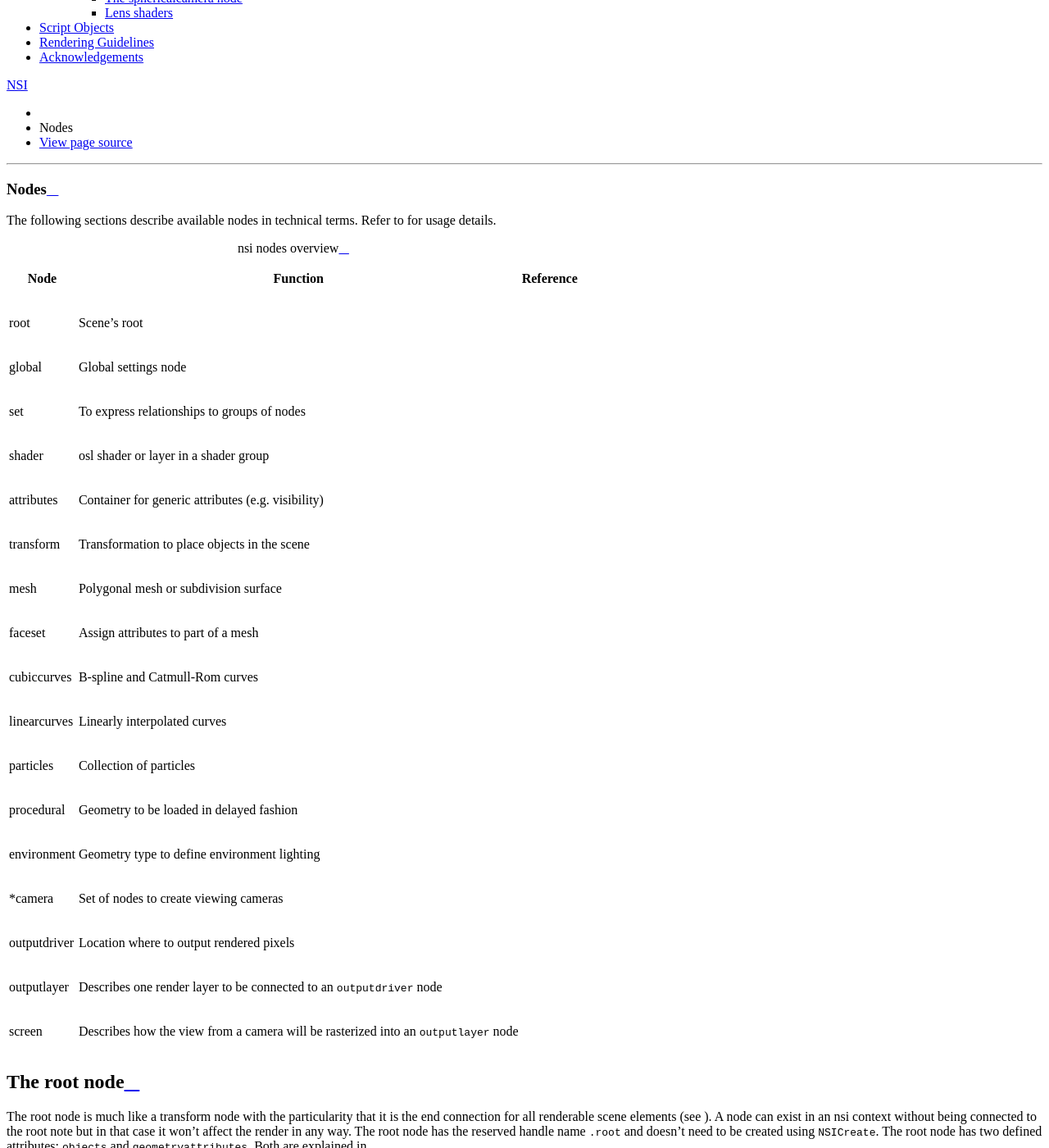
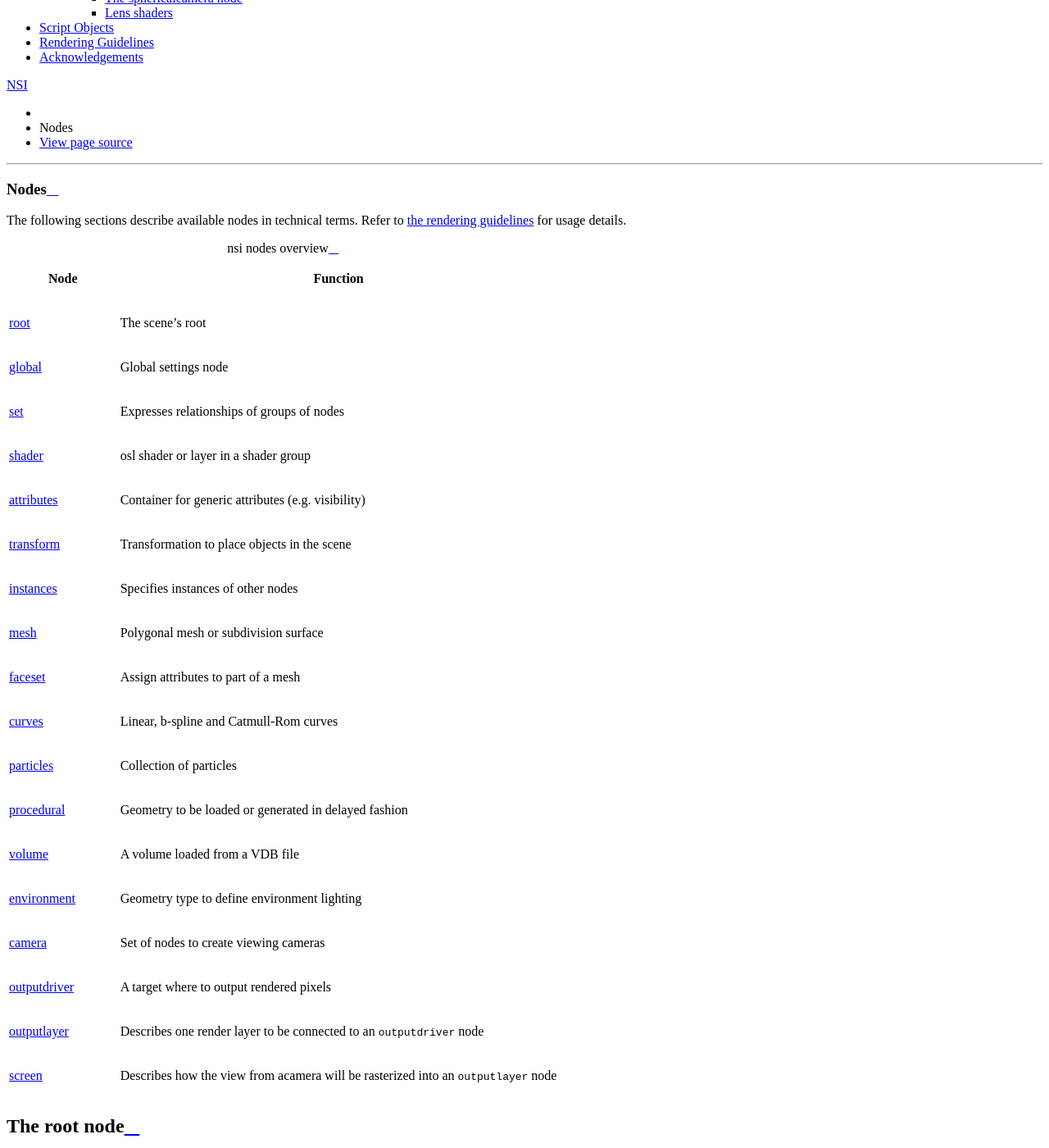
Before and after one commit to virtualritz/nsi-docs, a Sphinx documentation site: the page built from docs/nodes.rst, in a window 1280 px wide and 1400 px high, scrolled down 558 px. Shown: the whole window at 82% size. Built offline with Sphinx 7.4.7 and the Read the Docs theme 2.0.0, drawn with Linux system fonts in a browser that asks for light colours.

Commit message:
Fixed nodes table.

```diff
--- a/docs/guidelines.rst
+++ b/docs/guidelines.rst
@@ -1,3 +1,5 @@
+.. _section:guidelines:
+
 Rendering Guidelines
 ====================
 
--- a/docs/interface.rst
+++ b/docs/interface.rst
@@ -6,8 +6,8 @@ The interface abstraction
 
 The Nodal Scene Interface is built around the concept of nodes. Each
 node has a unique handle to identify it and a type which describes its
-intended function in the scene. Nodes are abstract containers for data
-for which the interpretation depends on the node type. Nodes can also be
+intended function in the scene. Nodes are abstract containers for data.
+The interpretation depends on the node type. Nodes can also be
 connected to each other to express relationships.
 
 Data is stored on nodes as attributes. Each attribute has a name which
@@ -26,7 +26,7 @@ What we refer to as the nsi has two major components:
 
 -  Methods to create nodes, attributes and their connections.
 
--  Node types understood by the renderer. These are described in .
+-  :ref:`Node types<section:nodes>` understood by the renderer.
 
 Much of the complexity and expressiveness of the interface comes from
 the supported nodes. The first part was kept deliberately simple to make
--- a/docs/nodes.rst
+++ b/docs/nodes.rst
@@ -4,62 +4,74 @@ Nodes
 =====
 
 The following sections describe available nodes in technical terms.
-Refer to for usage details.
+Refer to :ref:`the rendering guidelines<section:guidelines>` for usage
+details.
 
 .. table:: nsi nodes overview
+   :widths: 2 8
 
-   +--------------+-------------------------------------+---------------+
-   | **Node**     | **Function**                        | **Reference** |
-   +==============+=====================================+===============+
-   | root         | Scene’s root                        |               |
-   +--------------+-------------------------------------+---------------+
-   | global       | Global settings node                |               |
-   +--------------+-------------------------------------+---------------+
-   | set          | To express relationships to groups  |               |
-   |              | of nodes                            |               |
-   +--------------+-------------------------------------+---------------+
-   | shader       | osl shader or layer in a shader     |               |
-   |              | group                               |               |
-   +--------------+-------------------------------------+---------------+
-   | attributes   | Container for generic attributes    |               |
-   |              | (e.g. visibility)                   |               |
-   +--------------+-------------------------------------+---------------+
-   | transform    | Transformation to place objects in  |               |
-   |              | the scene                           |               |
-   +--------------+-------------------------------------+---------------+
-   | mesh         | Polygonal mesh or subdivision       |               |
-   |              | surface                             |               |
-   +--------------+-------------------------------------+---------------+
-   | faceset      | Assign attributes to part of a mesh |               |
-   +--------------+-------------------------------------+---------------+
-   | cubiccurves  | B-spline and Catmull-Rom curves     |               |
-   +--------------+-------------------------------------+---------------+
-   | linearcurves | Linearly interpolated curves        |               |
-   +--------------+-------------------------------------+---------------+
-   | particles    | Collection of particles             |               |
-   +--------------+-------------------------------------+---------------+
-   | procedural   | Geometry to be loaded in delayed    |               |
-   |              | fashion                             |               |
-   +--------------+-------------------------------------+---------------+
-   | environment  | Geometry type to define environment |               |
-   |              | lighting                            |               |
-   +--------------+-------------------------------------+---------------+
-   | \*camera     | Set of nodes to create viewing      |               |
-   |              | cameras                             |               |
-   +--------------+-------------------------------------+---------------+
-   | outputdriver | Location where to output rendered   |               |
-   |              | pixels                              |               |
-   +--------------+-------------------------------------+---------------+
-   | outputlayer  | Describes one render layer to be    |               |
-   |              | connected to an ``outputdriver``    |               |
-   |              | node                                |               |
-   +--------------+-------------------------------------+---------------+
-   | screen       | Describes how the view from a       |               |
-   |              | camera will be rasterized into an   |               |
-   |              | ``outputlayer`` node                |               |
-   +--------------+-------------------------------------+---------------+
+   +----------------------------------------+-------------------------+
+   | **Node**                               | **Function**            |
+   +========================================+=========================+
+   | :ref:`root<node:root>`                 | The scene's root        |
+   +----------------------------------------+-------------------------+
+   | :ref:`global<node:global>`             | Global settings node    |
+   +----------------------------------------+-------------------------+
+   | :ref:`set<node:set>`                   | Expresses relationships |
+   |                                        | of groups of nodes      |
+   +----------------------------------------+-------------------------+
+   | :ref:`shader<node:shader>`             | osl shader or layer in  |
+   |                                        | a shader group          |
+   +----------------------------------------+-------------------------+
+   | :ref:`attributes<node:attributes>`     | Container for generic   |
+   |                                        | attributes (e.g.        |
+   |                                        | visibility)             |
+   +----------------------------------------+-------------------------+
+   | :ref:`transform<node:transform>`       | Transformation to place |
+   |                                        | objects in the scene    |
+   +----------------------------------------+-------------------------+
+   | :ref:`instances<node:instances>`       | Specifies instances of  |
+   |                                        | other nodes             |
+   +----------------------------------------+-------------------------+
+   | :ref:`mesh<node:mesh>`                 | Polygonal mesh or       |
+   |                                        | subdivision surface     |
+   +----------------------------------------+-------------------------+
+   | :ref:`faceset<node:faceset>`           | Assign attributes to    |
+   |                                        | part of a mesh          |
+   +----------------------------------------+-------------------------+
+   | :ref:`curves<node:curves>`             | Linear, b-spline and    |
+   |                                        | Catmull-Rom curves      |
+   +----------------------------------------+-------------------------+
+   | :ref:`particles<node:particles>`       | Collection of particles |
+   +----------------------------------------+-------------------------+
+   | :ref:`procedural<node:procedural>`     | Geometry to be loaded   |
+   |                                        | or generated in delayed |
+   |                                        | fashion                 |
+   +----------------------------------------+-------------------------+
+   | :ref:`volume<node:volume>`             | A volume loaded from a  |
+   |                                        | VDB file                |
+   +----------------------------------------+-------------------------+
+   | :ref:`environment<node:environment>`   | Geometry type to define |
+   |                                        | environment lighting    |
+   +----------------------------------------+-------------------------+
+   | :ref:`camera<node:camera>`             | Set of nodes to create  |
+   |                                        | viewing cameras         |
+   +----------------------------------------+-------------------------+
+   | :ref:`outputdriver<node:outputdriver>` | A target where to       |
+   |                                        | output rendered pixels  |
+   +----------------------------------------+-------------------------+
+   | :ref:`outputlayer<node:outputlayer>`   | Describes one render    |
+   |                                        | layer to be connected   |
+   |                                        | to an ``outputdriver``  |
+   |                                        | node                    |
+   +----------------------------------------+-------------------------+
+   | :ref:`screen<node:screen>`             | Describes how the view  |
+   |                                        | from acamera will be    |
+   |                                        | rasterized into an      |
+   |                                        | ``outputlayer`` node    |
+   +----------------------------------------+-------------------------+
 
-.. _section:rootnode:
+.. _node:root:
 
 The root node
 -------------
```
Also changed, not shown: other parts of docs/nodes.rst (+23 -21 lines).
